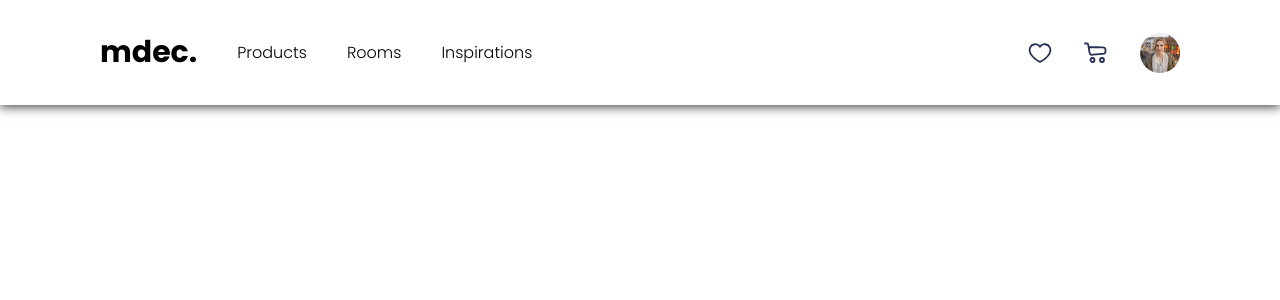
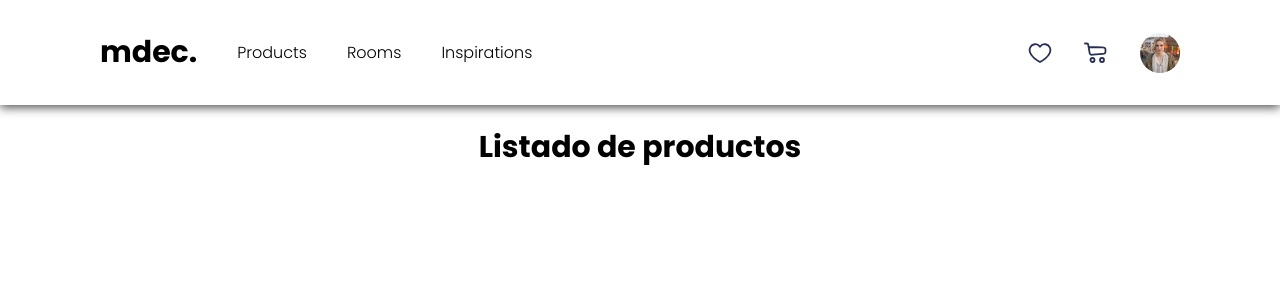
Before and after one commit to f-antonelli/mdecEcommerce, a React (Create React App) app: page / in a window 1280 px wide. Shown: the top 300 px of the page. Built offline with nearby package versions, Linux system fonts and the light colour scheme.

Commit message:
third exercise

```diff
--- a/src/App.js
+++ b/src/App.js
@@ -1,10 +1,12 @@
 import './App.scss';
+import ItemListContainer from './components/ItemListContainer/ItemListContainer';
 import NavBar from './components/NavBar/NavBar'
 
 function App() {
   return (
     <div className="App">
       <NavBar />
+      <ItemListContainer />
     </div>
   );
 }
--- /dev/null
+++ b/src/components/CartWidget/CartWidget.jsx
@@ -0,0 +1,9 @@
+import cart from '../../assets/nav/cart.svg';
+
+export default function CartWidget() {
+   return (
+      <>
+         <img src={cart} alt="cart" />
+      </>
+   )
+}
--- /dev/null
+++ b/src/components/ItemListContainer/ItemListContainer.jsx
@@ -0,0 +1,9 @@
+import "./ItemListContainer.scss"
+
+export default function ItemListContainer() {
+   return (
+      <>
+         <h3 className="list">Listado de productos</h3>
+      </>
+   )
+}
--- /dev/null
+++ b/src/components/ItemListContainer/ItemListContainer.scss
@@ -0,0 +1,7 @@
+.list{
+   display: flex;
+   justify-content: center;
+   width: 100%;
+   font-size: 30px;
+   padding: 20px;
+}
--- a/src/components/NavBar/NavBar.jsx
+++ b/src/components/NavBar/NavBar.jsx
@@ -1,8 +1,9 @@
 import React from "react"
 import './NavBar.scss'
 import heart from '../../assets/nav/heart.svg';
-import cart from '../../assets/nav/cart.svg';
+
 import userImg from '../../assets/nav/user.png';
+import CartWidget from "../CartWidget/CartWidget";
 
 export default function NavBar() {
 
@@ -19,7 +20,7 @@ export default function NavBar() {
 
             <div className="container-navbuttons">
                 <img src={heart} alt="heart" />
-                <img src={cart} alt="cart" />
+                <CartWidget />
                 <img src={userImg} alt="user" />
             </div>
         </nav>
```
